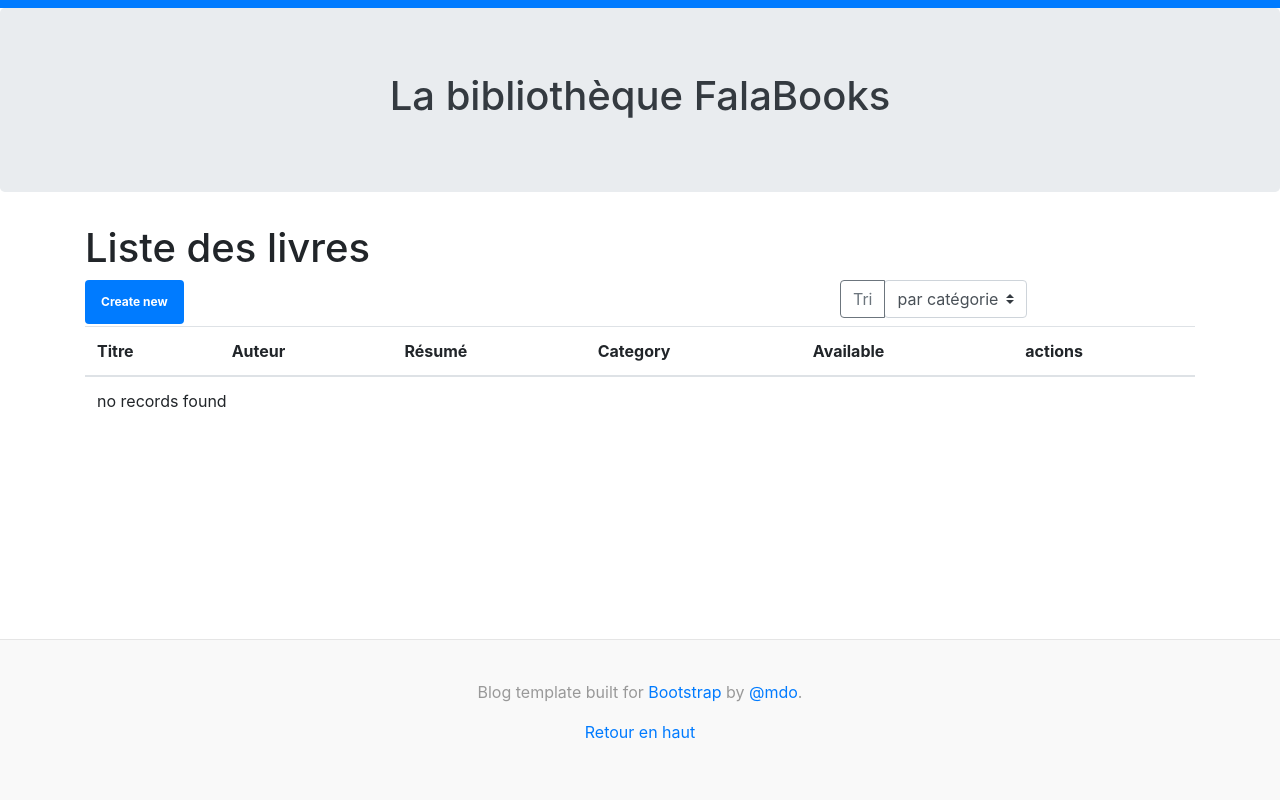
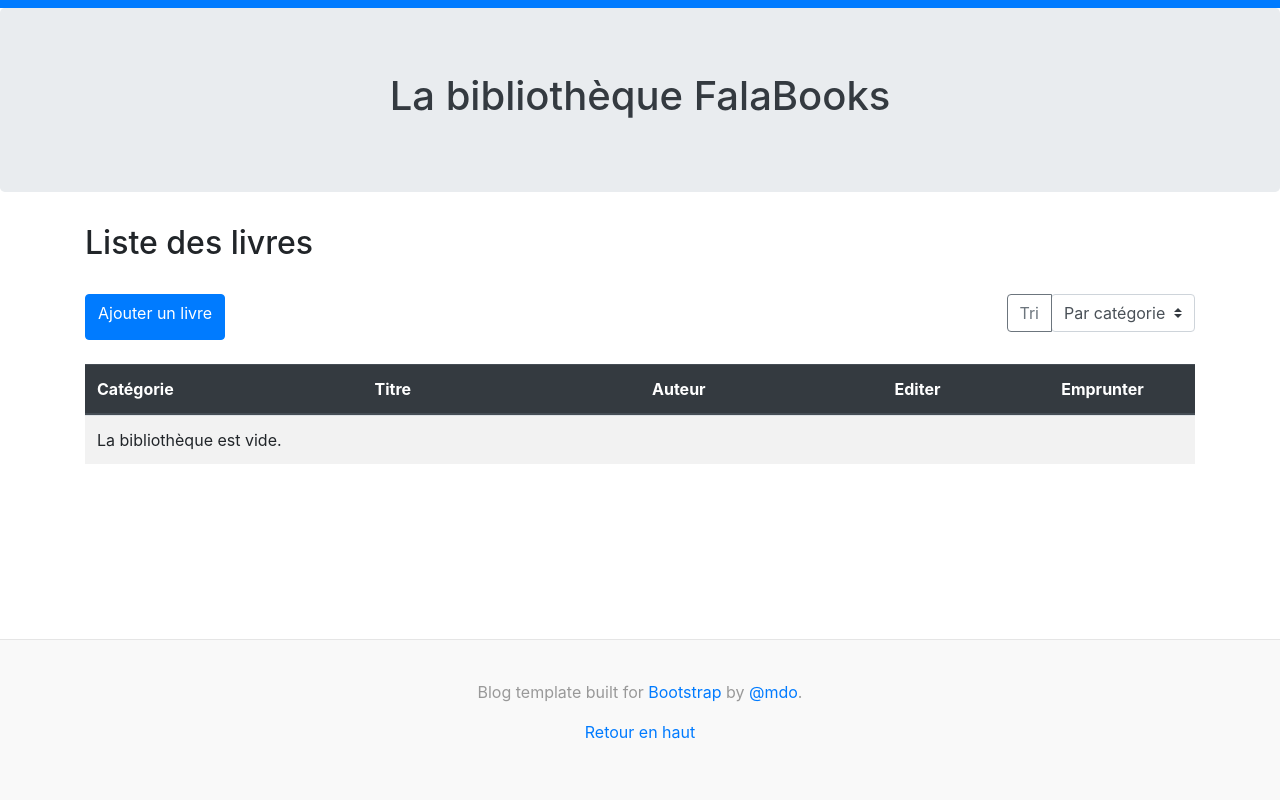
Before and after one commit to mbelacat/bibliotheque_falabooks, a Symfony app: template templates/book/index.html.twig in a window 1280 px wide. Run offline with Twig, Linux system fonts and the light colour scheme; the template is opened without the code that fills it, so the values that code supplies are empty; some libraries are stand-ins or nearby versions.

Commit message:
CSS tableau book + modal emprunter

```diff
--- a/src/Controller/UserController.php
+++ b/src/Controller/UserController.php
@@ -5,6 +5,7 @@ namespace App\Controller;
 use Symfony\Bundle\FrameworkBundle\Controller\AbstractController;
 use Symfony\Component\Routing\Annotation\Route;
 use App\Entity\User;
+
 
 class UserController extends AbstractController
 {
--- a/templates/book/index.html.twig
+++ b/templates/book/index.html.twig
@@ -3,59 +3,94 @@
 {% block title %}Book index{% endblock %}
 
 {% block body %}
-    <h1>Liste des livres</h1>
-
-      <div class="d-flex justify-content-between">
-        <div class="">
-          <a class="badge badge-primary p-3" href="{{ path('book_new') }}">Create new</a>
+<!-- Modal -->
+<div class="modal fade" id="exampleModalCenter" tabindex="-1" role="dialog" aria-labelledby="exampleModalCenterTitle" aria-hidden="true">
+  <div class="modal-dialog modal-dialog-centered" role="document">
+    <div class="modal-content">
+      <div class="modal-header">
+        <h5 class="modal-title" id="exampleModalCenterTitle">Modal title</h5>
+        <button type="button" class="close" data-dismiss="modal" aria-label="Close">
+          <span aria-hidden="true">&times;</span>
+        </button>
+      </div>
+      <div class="modal-body">
+        ...
+      </div>
+      <div class="modal-footer">
+        <button type="button" class="btn btn-secondary" data-dismiss="modal">Close</button>
+        <button type="button" class="btn btn-primary">Save changes</button>
+      </div>
+    </div>
+  </div>
 </div>
 
-        <div class="input-group mb-2 col-sm-4">
+<div class="d-flex mb-4">
+  <h2>Liste des livres</h2>
+</div>
+<div class="d-flex mb-4 justify-content-between">
+  <a href="{{path('book_new')}}" class="btn btn-primary">
+    <span class="d-none d-md-block">Ajouter un livre</span>
+    <span class="d-block d-md-none"><i class="fas fa-arrow-left"></i></span>
+  </a>
+  <div class="">
+    <div class="input-group mb-2">
       <div class="input-group-prepend">
         <button class="btn btn-outline-secondary" type="button">Tri</button>
       </div>
       <form class="" action="index.html" method="post">
         <select class="custom-select" id="inputGroupSelect03">
-              <option selected> par catégorie</option>
+          <option selected>Par catégorie</option>
           {% for book in books %}
             <option value="1">{{ book.category }}</option>
           {% endfor %}
         </select>
       </form>
-
+    </div>
   </div>
 </div>
 
-    <table class="table">
-        <thead>
-            <tr>
-                <th>Titre</th>
-                <th>Auteur</th>
-                <th>Résumé</th>
-                <th>Category</th>
-                <th>Available</th>
-                <th>actions</th>
+<div class="table-responsive">
+    <table class="table table-striped table-hover">
+      <thead class="thead-dark">
+        <tr class="d-flex">
+          <th class="col-3">Catégorie</th>
+          <th class="col-3">Titre</th>
+          <th class="col-2">Auteur</th>
+          <th class="col-2 text-center">Editer</th>
+          <th class="col-2 text-center">Emprunter</th>
         </tr>
       </thead>
       <tbody>
         {% for book in books %}
-            <tr>
-                <td><a href="{{ path('book_show', {'id': book.id}) }}"> {{ book.title }}</a></td>
-                <td>{{ book.author }}</td>
-                <td>{{ book.summary }}</td>
-                <td>{{ book.category }}</td>
-                <td>{{ book.available ? '<button type="button"  class="btn btn-success">Dispo</button>' : '<button type="button" type="button"  class="btn btn-danger">Non dispo</button>>' }}</button></td>
-                <td>
-                  <button type="button" class="btn btn-primary"><a href="{{ path('book_edit', {'id': book.id}) }}">edit</a></button>
+          <tr class="d-flex">
+            <td class="col-3 p-0"><a class="d-block text-decoration-none p-3" href="{{ path('book_show', {'id': book.id}) }}">{{ book.category }}</a></td>
+            <td class="col-3 p-0"><a class="d-block text-decoration-none p-3" href="{{ path('book_show', {'id': book.id}) }}">{{ book.title }}</a></td>
+            <td class="col-2 p-0"><a class="d-block text-decoration-none p-3" href="{{ path('book_show', {'id': book.id}) }}">{{ book.author }}</a></td>
+            <td class="col-2 text-center"><a href="{{ path('book_edit', {'id': book.id}) }}"><i class="fas fa-edit fa-2x"></i></a> </td>
+            <td class="col-2 text-center">
+              <!-- Button trigger modal -->
+              {% if book.available %}
+              <button type="button" class="btn btn-success" data-toggle="modal" data-target="#exampleModalCenter">
+                Emprunter
+              </button>
+              {% else %}
+              <button type="button" class="btn btn-danger">
+                Indisponible
+              </button>
+              {% endif %}
             </td>
+
           </tr>
           {% else %}
               <tr>
-                <td colspan="11">no records found</td>
+                  <td colspan="5">La bibliothèque est vide.</td>
               </tr>
         {% endfor %}
       </tbody>
     </table>
+</div>
+
+
 
 
 {% endblock %}
--- a/templates/index.html.twig
+++ b/templates/index.html.twig
@@ -9,7 +9,7 @@
       <div class="col-md-6">
         <div class="card">
           <div class="card-body">
-            <h2 class="text-center"><a href=>Les prêts</a></h2>
+            <h2 class="text-center"><a href={{ path('book_index') }}>Les prêts</a></h2>
           </div>
         </div>
       </div>
```
Lines whose indentation alone changed are shown as unchanged.
